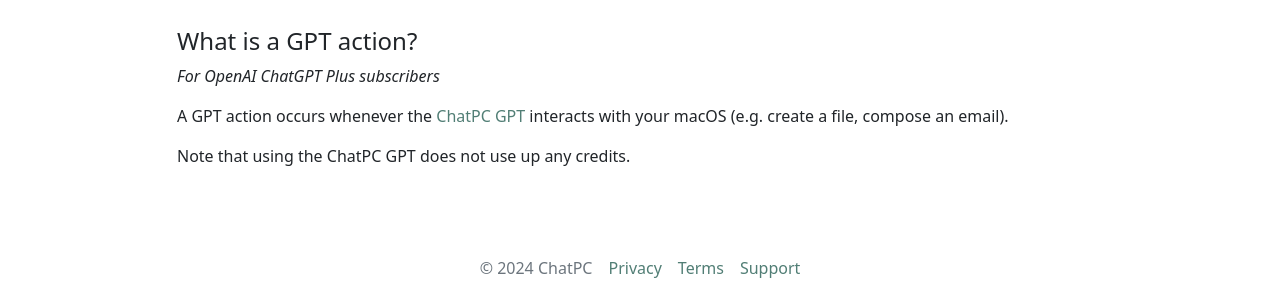
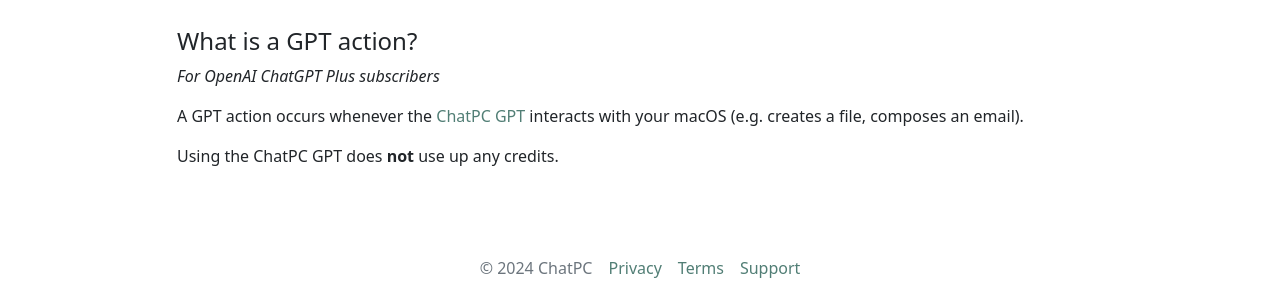
Before and after one commit to dounan/chat-pc-site, a Jekyll site: the page built from plans/index.html, in a window 1280 px wide. Shown: the part 1033-1333 px from the top of the page. Built offline with Jekyll 4.4.1, drawn with Linux system fonts in a browser that asks for light colours; comment, search, counter and statistics services are not loaded.

Commit message:
fix grammar on plans page

```diff
--- a/plans/index.html
+++ b/plans/index.html
@@ -103,10 +103,10 @@
           </p>
           <p><i>For OpenAI ChatGPT Plus subscribers</i></p>
           <p>
-            A GPT action occurs whenever the <a href="https://chat.openai.com/g/g-611zFFIQR-chatpc-connect-with-macos" target="_blank">ChatPC GPT</a> interacts with your macOS (e.g. create a file, compose an email).
+            A GPT action occurs whenever the <a href="https://chat.openai.com/g/g-611zFFIQR-chatpc-connect-with-macos" target="_blank">ChatPC GPT</a> interacts with your macOS (e.g. creates a file, composes an email).
           </p>
           <p>
-            Note that using the ChatPC GPT does not use up any credits.
+            Using the ChatPC GPT does <b>not</b> use up any credits.
           </p>
         </div>
       </div>
```
